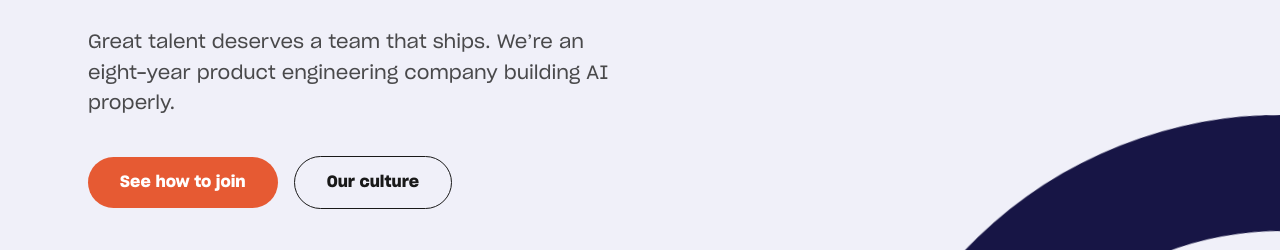
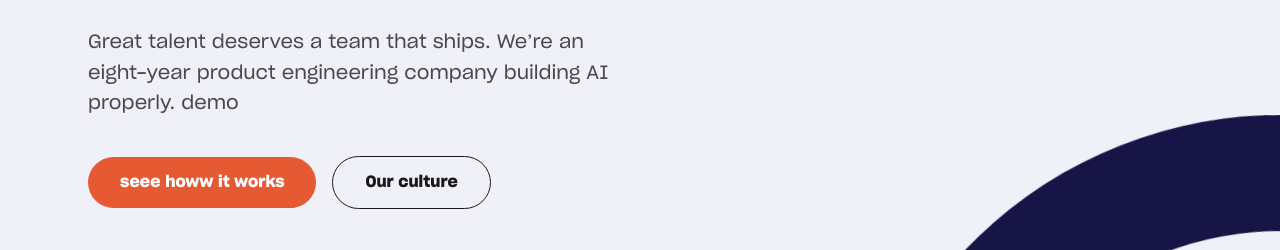
Before and after one commit to Hensalin/elanster_website-demo, a plain HTML site: page careers.html in a window 1280 px wide. Shown: the part 348-598 px from the top of the page. Drawn offline with Linux system fonts and the light colour scheme.

Commit message:
CMS: publish page careers (careers.html)

```diff
--- a/careers.html
+++ b/careers.html
@@ -58,8 +58,8 @@
           <span class="hero__line"><span class="hero__line-inner">Want to join</span></span>
           <span class="hero__line"><span class="hero__line-inner hero__line-inner--outline">our team?</span></span>
         </h1>
-        <p class="hero__sub">Great talent deserves a team that ships. We’re an eight-year product engineering company building AI properly.</p>
-        <div class="hero__actions"><a class="btn btn--primary btn--lg" href="#open">See how to join</a><a class="btn btn--ghost btn--lg" href="index.html#culture">Our culture</a></div>
+        <p class="hero__sub">Great talent deserves a team that ships. We’re an eight-year product engineering company building AI properly. demo</p>
+        <div class="hero__actions"><a class="btn btn--primary btn--lg" href="#open">seee howw it works</a><a class="btn btn--ghost btn--lg" href="index.html#culture">Our culture</a></div>
 <div class="pg-stats pg-stats--ph"><div class="pg-stat pg-stat--navy"><b>8</b><span>Years of engineering</span></div><div class="pg-stat pg-stat--lime"><b>5</b><span>Values we hire for</span></div><div class="pg-stat pg-stat--pink"><b>Chennai</b><span>Serving the world</span></div></div>
       </div>
       <div class="hero-ribbon" aria-label="What we build"><div class="hero-ribbon__track"><span>AI Agents</span><span>RAG Pipelines</span><span>LLM Apps</span><span>Machine Learning</span><span>Document Intelligence</span><span>Workflow Automation</span><span>AI Integration</span><span>Full-Stack Development</span><span>Cloud Deployment</span><span>AI Consulting</span><span>AI Agents</span><span>RAG Pipelines</span><span>LLM Apps</span><span>Machine Learning</span><span>Document Intelligence</span><span>Workflow Automation</span><span>AI Integration</span><span>Full-Stack Development</span><span>Cloud Deployment</span><span>AI Consulting</span></div></div>
```
